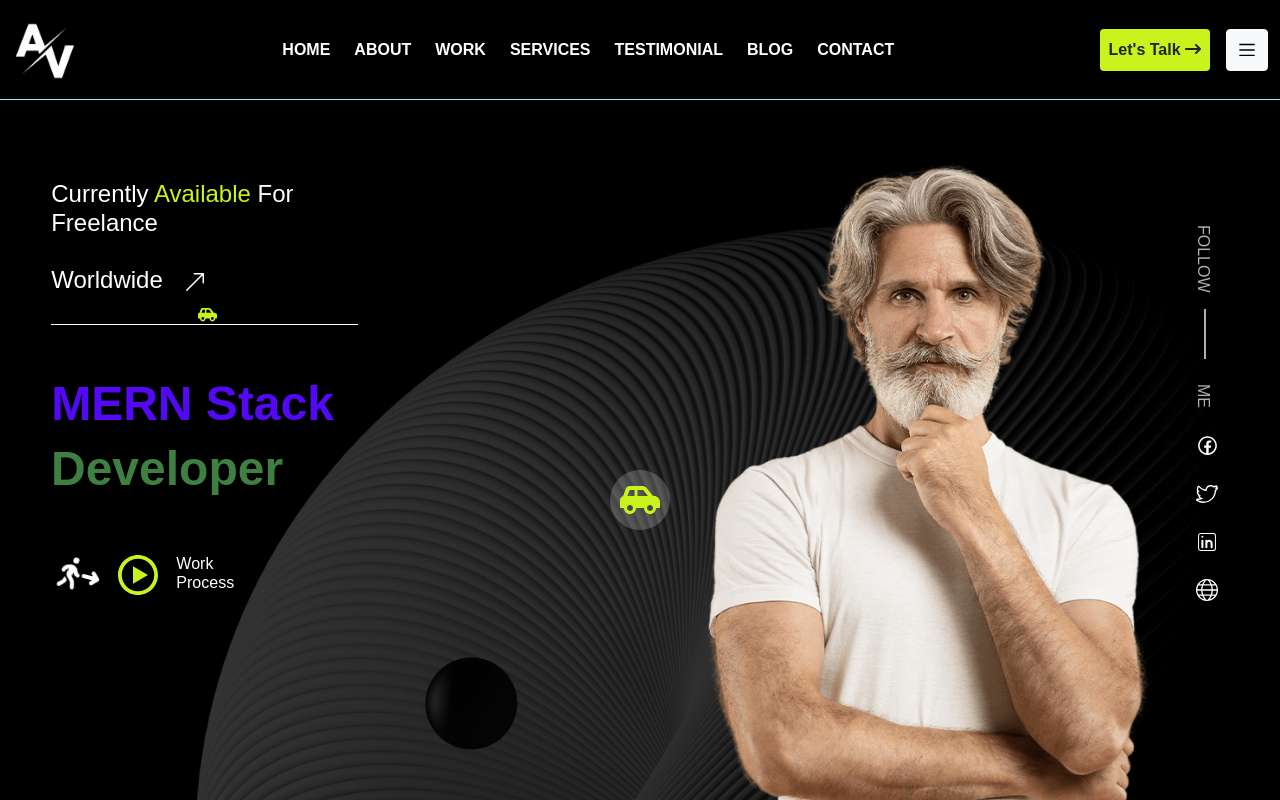
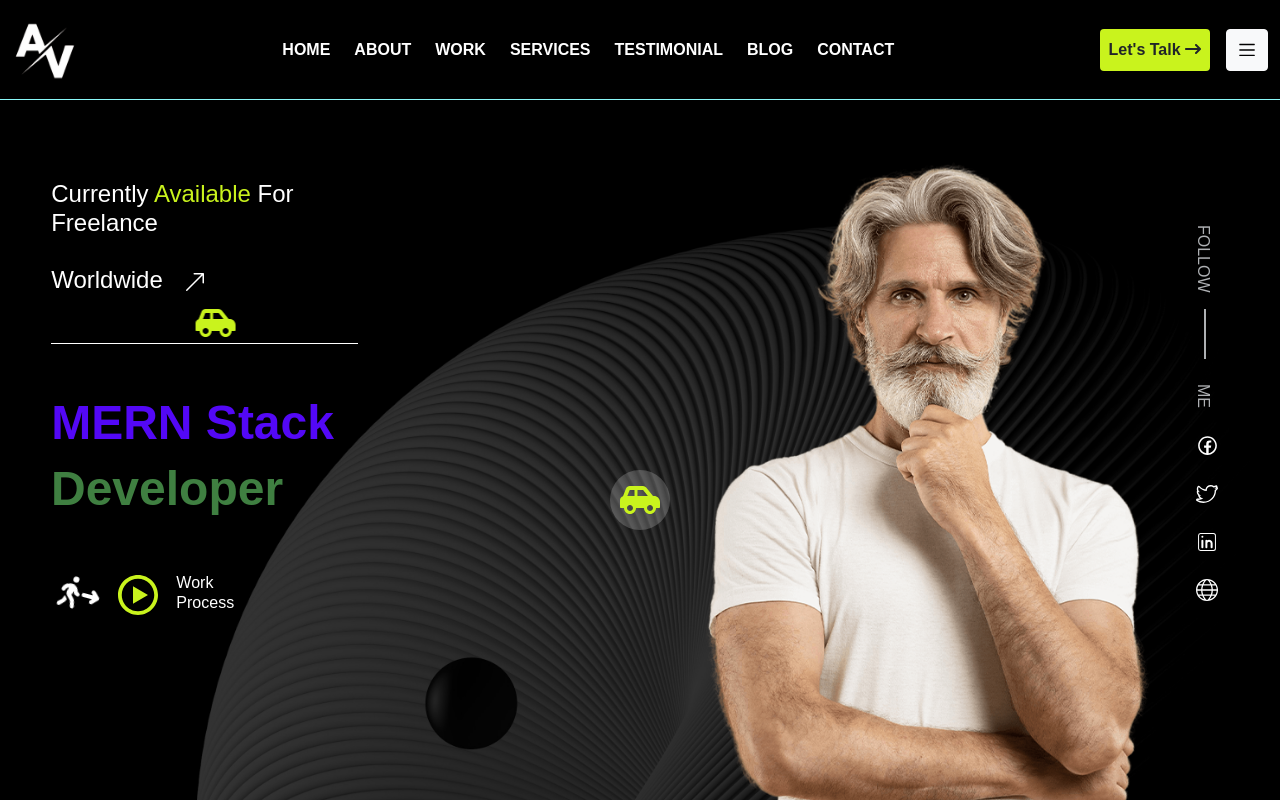
Before and after one commit to ashokverma-01/Portfolio-Website, a React (Vite) app in the folder frontend/: page / in a window 1280 px wide. Shown: the top 800 px of the page. Built offline with nearby package versions, Linux system fonts and the light colour scheme.

Commit message:
Responsive Final

```diff
--- a/frontend/src/components/Header/Header.css
+++ b/frontend/src/components/Header/Header.css
@@ -206,8 +206,8 @@
     background: rgba(0, 0, 0, 0.9);
     position: absolute;
     top: 23px;
-    left: 138px;
-    width: 55%;
+    left: 240px;
+    width: 50%;
     height: 90vh;
     transform: translateY(-100%);
     transition: transform 0.3s ease-in-out;
--- a/frontend/src/pages/Home/Home.css
+++ b/frontend/src/pages/Home/Home.css
@@ -536,3 +536,9 @@ body {
     font-size: 3rem;
   }
 }
+@media (min-width: 480px) {
+  #moving-text2 span {
+    font-weight: 600;
+    font-size: 40px;
+  }
+}
```
